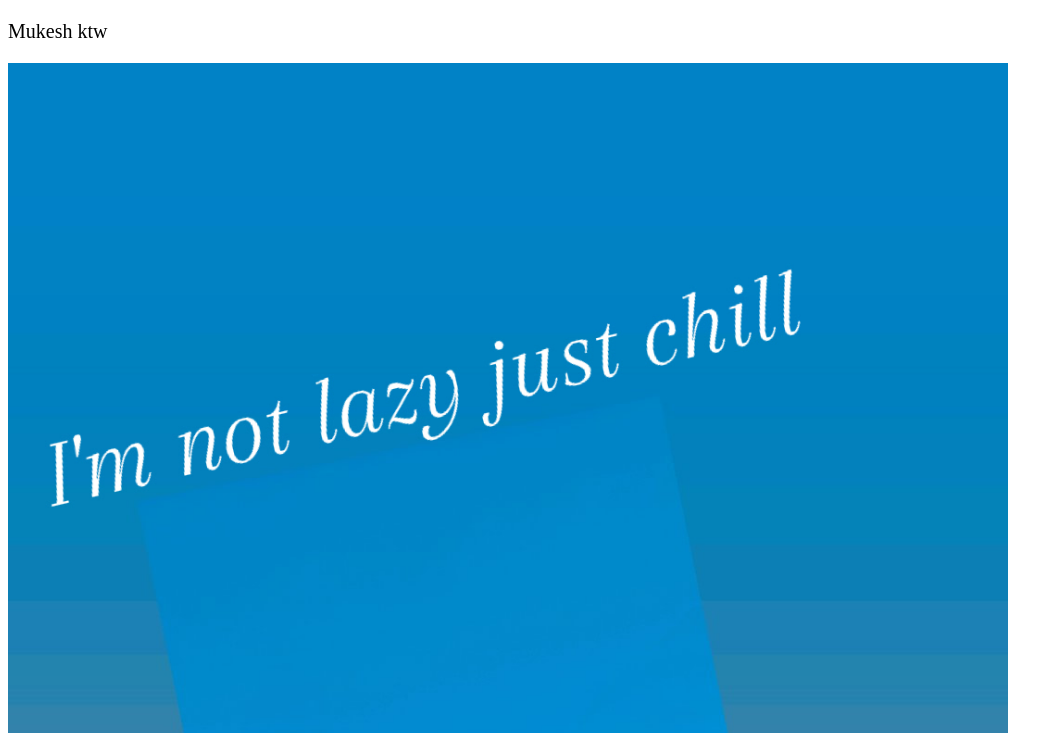
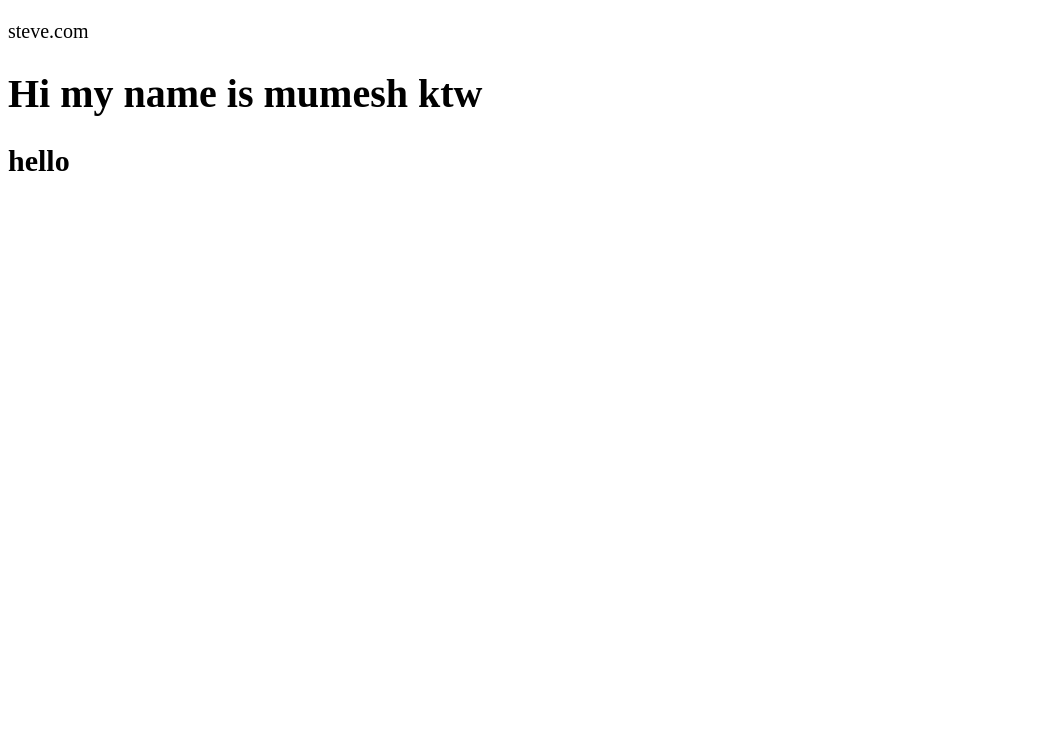
Before and after one commit to Muk9978/Mukesh.com, a plain HTML site: page index.html in a window 1280 px wide. Shown: the top 733 px of the page, without its empty margins (0-1063 px from the left). Drawn offline with Linux system fonts and the light colour scheme.

Commit message:
add something

```diff
--- a/index.html
+++ b/index.html
@@ -15,9 +15,10 @@
 </head>
 
 <body>
-  <p>Mukesh ktw</p>
+  <p>steve.com</p>
   <!-- Project -->
+  <h1>Hi my name is mumesh ktw</h1>
+  <h2>hello</h2>
   <script src="main.js"></script>
 </body>
 </html>
-<img src="IMG_1645780863680.jpg" width="1000px" alt="">
```
